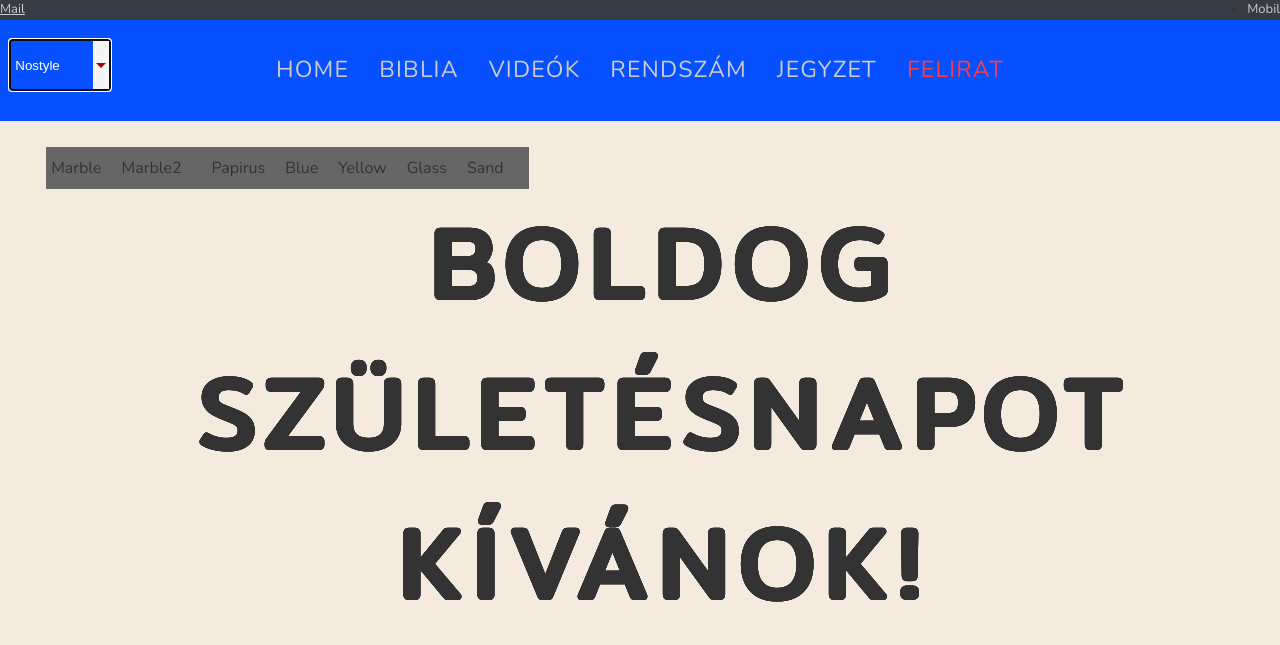
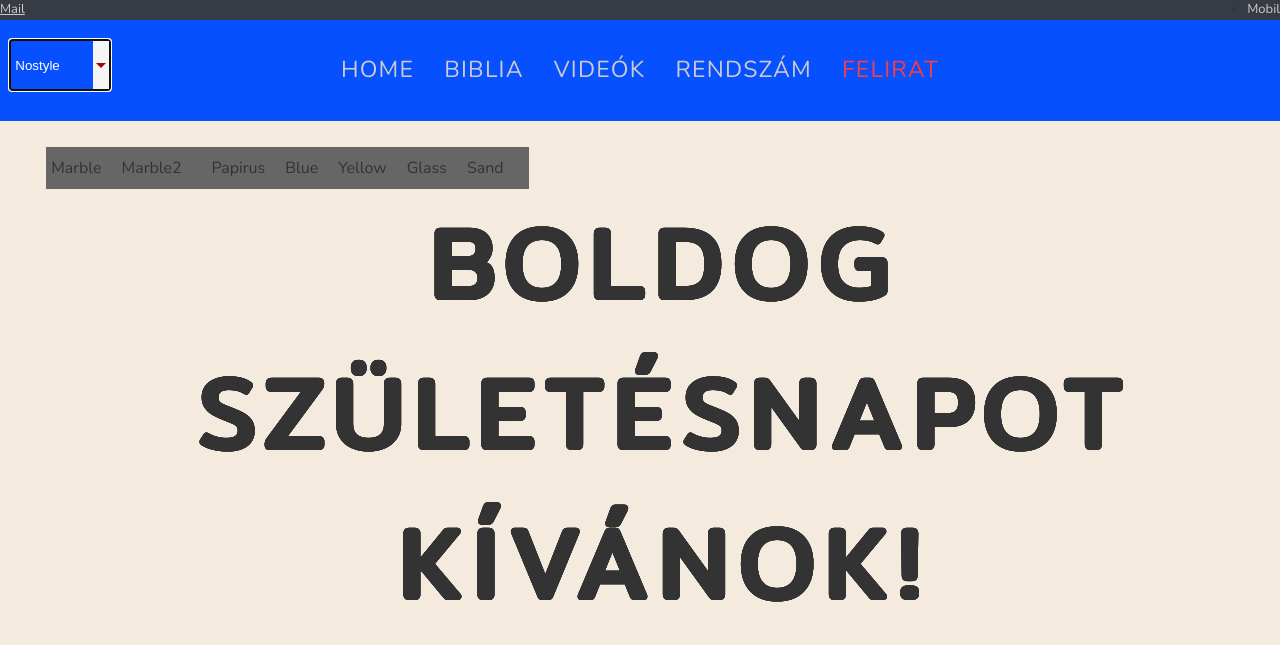
Before and after one commit to laszlocs/webpage, a plain HTML site: page pages/felirat.html in a window 1280 px wide. Shown: the top 645 px of the page. Drawn offline with nearby package versions, Linux system fonts and the light colour scheme; a web font is replaced by a local one.

Commit message:
Update felirat.html

```diff
--- a/pages/felirat.html
+++ b/pages/felirat.html
@@ -423,7 +423,6 @@
         <li><a data-active="front-page" href="../pages/front-page.html">Biblia</a></li>
         <li><a data-active="videok" href="../pages/videok.html">Videók</a></li>
         <li><a data-active="rendszam" href="../pages/rendszam.html">Rendszám</a></li>
-        <li><a data-active="jegyzet" href="../pages/jegyzet.html">Jegyzet</a></li>
         <li><a data-active="felirat" href="../pages/felirat.html">Felirat</a></li>
       </ul>
       <div class="hamburger">
```
